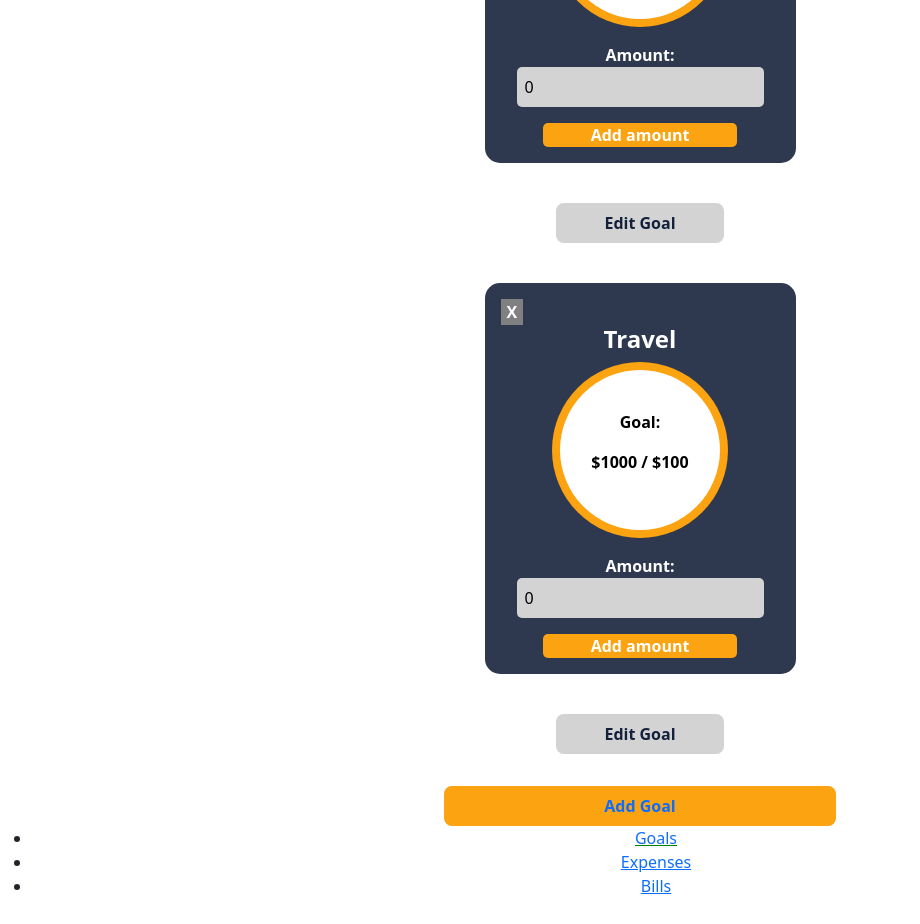
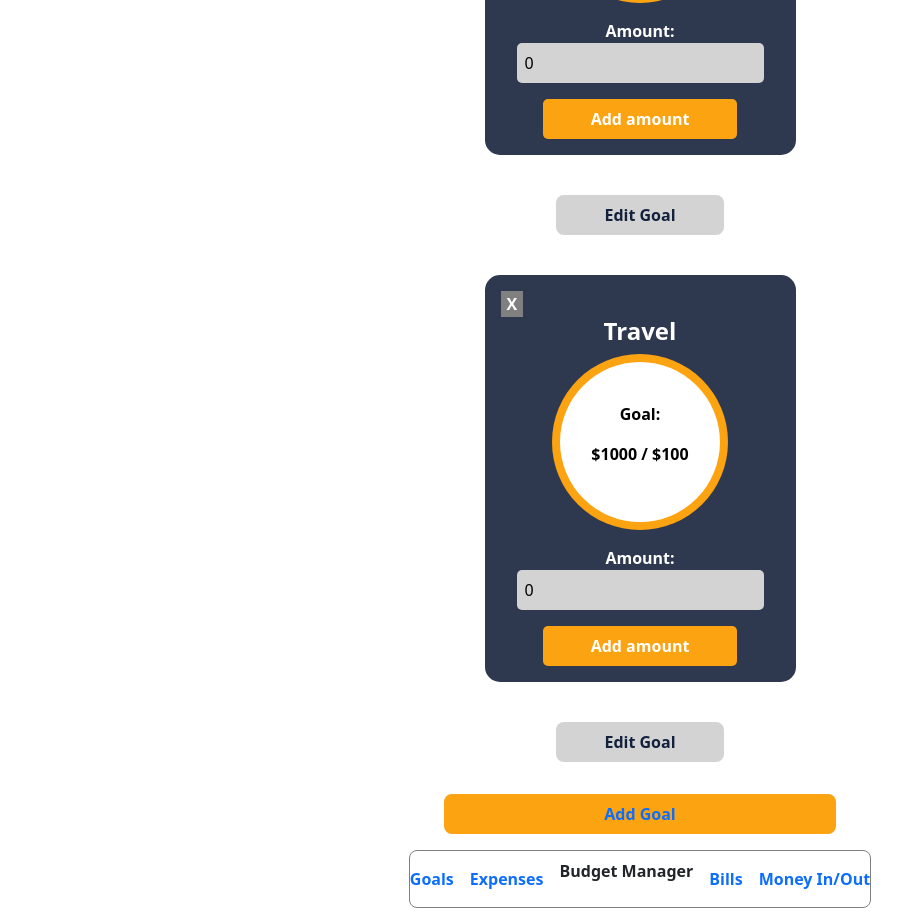
Before and after one commit to montse-velazquez/Budget, a React (Create React App) app: page /goals in a window 1280 px wide. Shown: the part 340-1264 px from the top of the page, without its empty margins (0-920 px from the left). Built offline with nearby package versions, Linux system fonts and the light colour scheme.

Commit message:
Create NavBar Style

```diff
--- /dev/null
+++ b/src/components/Navbar.css
@@ -0,0 +1,14 @@
+.navbar {
+  display: flex;
+  justify-content: center;
+  gap: 1rem;
+  border: 1px gray solid;
+  width: -moz-fit-content;
+  width: fit-content;
+  margin: 1rem auto;
+  border-radius: 0.5rem;
+  font-weight: bolder;
+}
+.navbar :link {
+  text-decoration: none;
+}/*# sourceMappingURL=Navbar.css.map */
--- a/src/components/Navbar.jsx
+++ b/src/components/Navbar.jsx
@@ -1,24 +1,15 @@
 import { NavLink } from "react-router-dom";
+import './Navbar.scss'
 
 export function Navbar(props) {
 
-    let activeNavStyle ={
-        textDecorationColor: "green"
-    }
-
     return(
-        <nav>
-            <ul>
-                <li>
-                    <NavLink to="/goals" style={({isActive}) => isActive ? activeNavStyle : undefined} >Goals</NavLink>
-                </li>
-                <li>
-                    <NavLink to="/expenses" style={({isActive}) => isActive ? activeNavStyle : undefined} >Expenses</NavLink>
-                </li>
-                <li>
-                    <NavLink to="/bills" style={({isActive}) => isActive ? activeNavStyle : undefined} >Bills</NavLink>
-                </li>
-            </ul>
+        <nav className="navbar">
+                    <NavLink to="/goals" >Goals</NavLink>
+                    <NavLink to="/expenses" >Expenses</NavLink>
+                    <p>Budget Manager</p>
+                    <NavLink to="/bills" >Bills</NavLink>
+                    <NavLink>Money In/Out</NavLink>
         </nav>
     )
 }
--- /dev/null
+++ b/src/components/Navbar.scss
@@ -0,0 +1,12 @@
+.navbar {
+    display: flex;
+    justify-content: center;
+    gap: 1rem;
+    border: 1px gray solid;
+    width: fit-content;
+    // padding: 1rem 2rem;
+    margin: 1rem auto;
+    border-radius: .5rem;
+    :link {text-decoration: none;}
+    font-weight: bolder;
+}
--- a/src/goal_Interface/Goal.css
+++ b/src/goal_Interface/Goal.css
@@ -1,6 +1,5 @@
 .title {
   font-weight: bolder;
-  margin: 1rem auto;
 }
 
 .newGoal {
@@ -79,7 +78,7 @@
 
 .addAmountButton {
   background-color: #fca311;
-  padding: 0rem 3rem 0 3rem;
+  padding: 0.5rem 3rem;
   border-radius: 5px;
 }
 
--- a/src/goal_Interface/Goal.scss
+++ b/src/goal_Interface/Goal.scss
@@ -1,8 +1,7 @@
 .title {
     font-weight: bolder;
-    margin: 1rem auto;
+    // margin: 1rem auto;
 }
-
 // ===> CSS for GoalForm.jsx
 .newGoal {
     font-weight: bolder;
@@ -77,7 +76,7 @@
 }
 .addAmountButton {
     background-color: #fca311;
-    padding: 0rem 3rem 0 3rem;
+    padding: .5rem 3rem;
     border-radius: 5px;
 }
 
```
Also changed, not shown: 2 other files (tests, documents, lock files or other folders).
